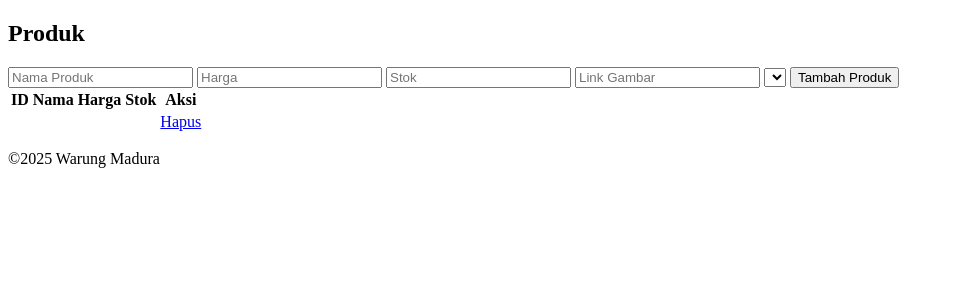
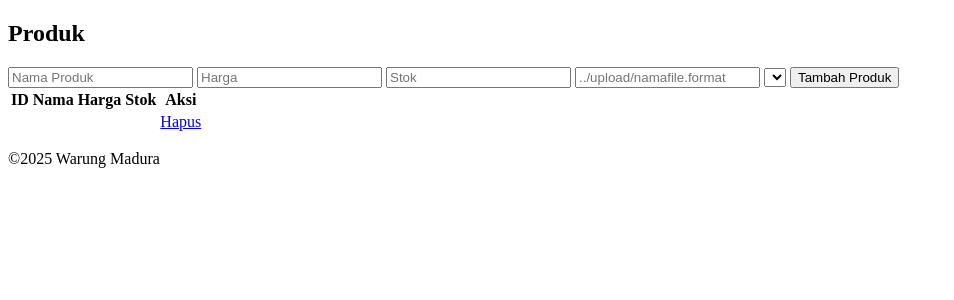
Before and after one commit to nazheefthareq/warung-madura, a PHP site: page /product.php in a window 1280 px wide. Shown: the part 98-398 px from the top of the page, without its empty margins (0-954 px from the left). Run offline with PHP 8.4, Linux system fonts and the light colour scheme; the visitor is signed in with stand-in values (Sample User, id 1); tables that the repository leaves empty or names only in its code hold one stand-in row (values such as "Sample post"); data that the repository does not hold is empty.

Commit message:
add: asset image ; update: product img placeholder

```diff
--- a/admin/product.php
+++ b/admin/product.php
@@ -27,7 +27,7 @@
     <input type="text" name="name" placeholder="Nama Produk">
     <input type="number" name="price" placeholder="Harga">
     <input type="number" name="stock" placeholder="Stok">
-    <input type="text" name="img" placeholder="Link Gambar">
+    <input type="text" name="img" placeholder="../upload/namafile.format">
     <select name="category">
         <?php while($cat = mysqli_fetch_assoc($categories)): ?>
             <option value="<?= $cat['categoryID'] ?>"><?= $cat['categoryNAME'] ?></option>
```
Also changed, not shown: upload/camel-purple.jpeg (added), upload/dettol-hijau.jpg (added), upload/gajahbaru.jpeg (added), upload/ultramilk-1L.jpeg (added).
